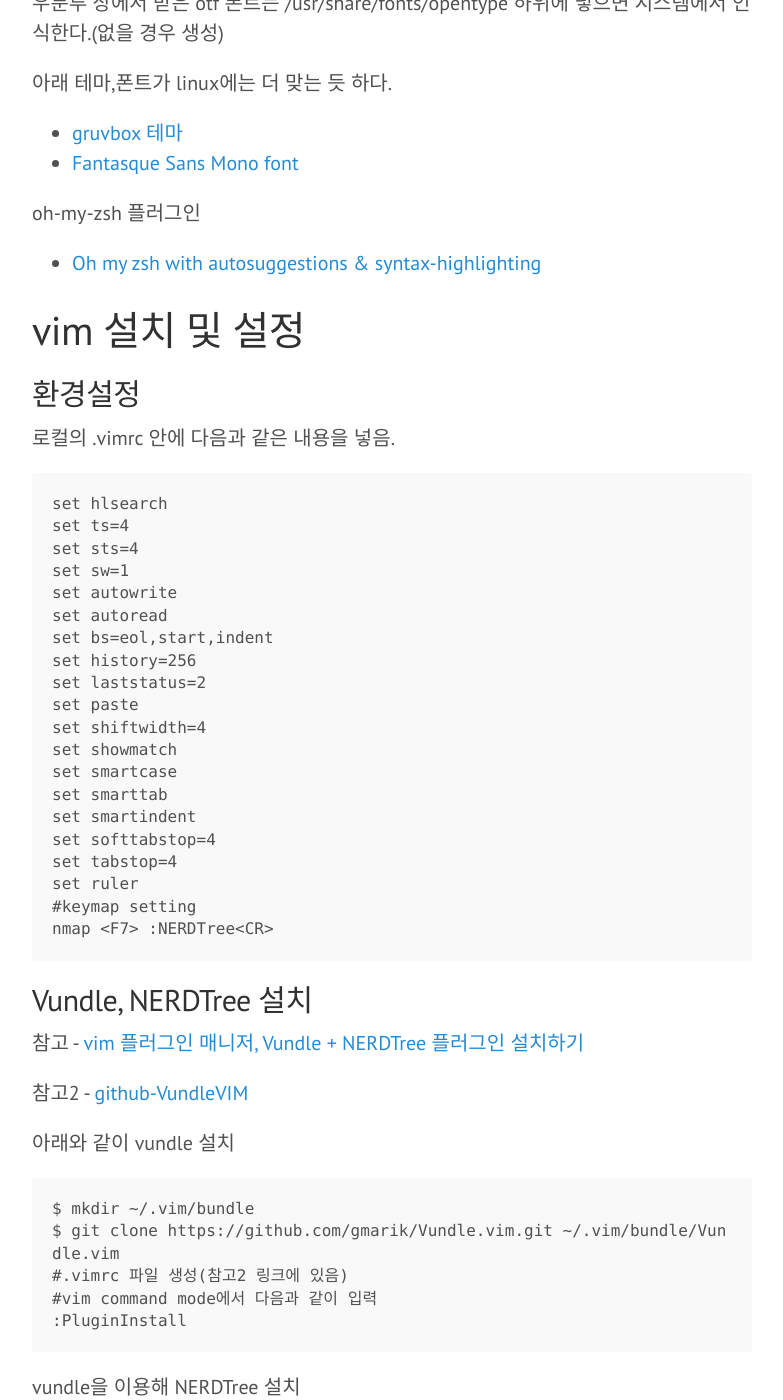
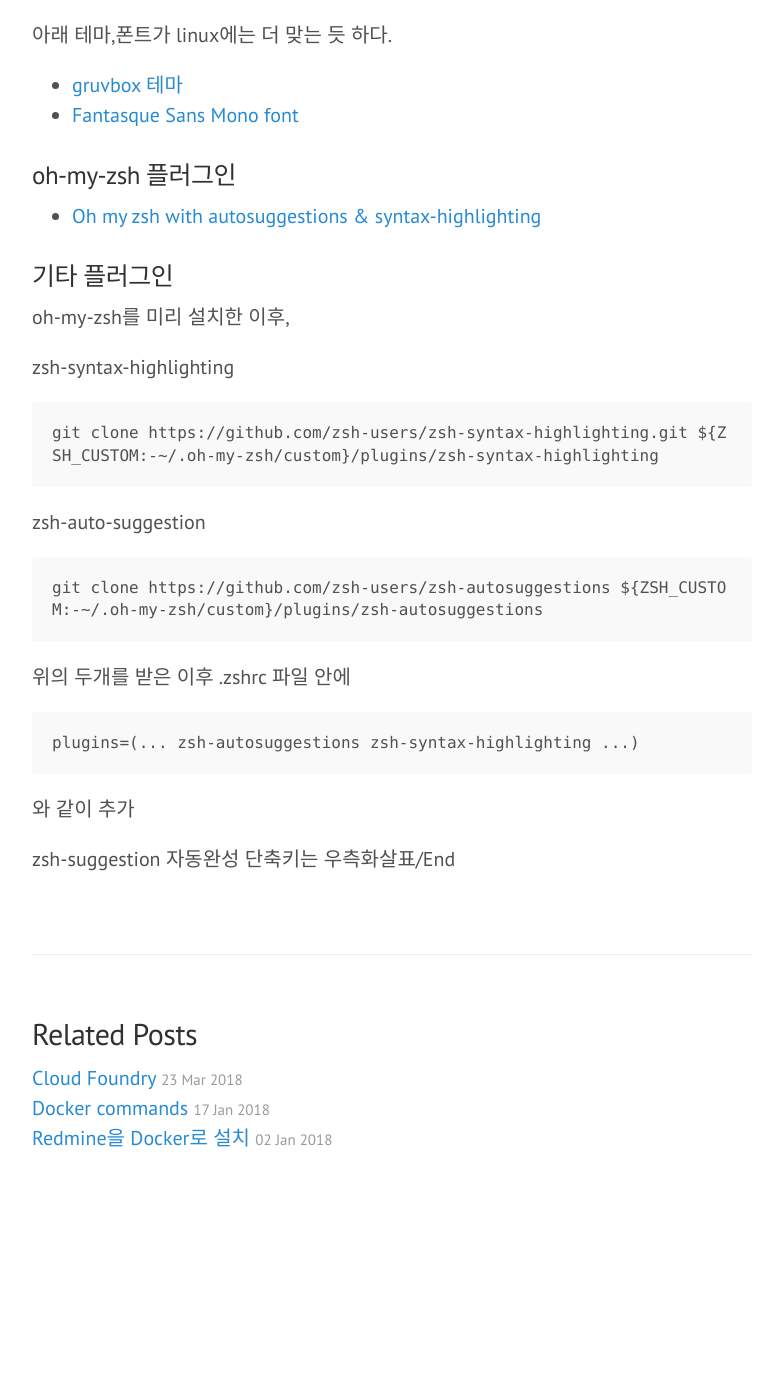
Before and after one commit to skaqud/skaqud.github.com, a Jekyll site: the page built from _posts/2016-01-03-VM-BaseEnv.markdown, in a window 1280 px wide and 1400 px high, scrolled down 2625 px. Shown: the whole window, without its empty margins (248-1031 px from the left). Built offline with Jekyll 4.4.1, drawn with Linux system fonts in a browser that asks for light colours; after the commit the page ends 3838 px from its top, so only the background shows below that; some of the changed text lies outside the part shown.

Commit message:
update posts

```diff
--- a/_posts/2016-01-03-VM-BaseEnv.markdown
+++ b/_posts/2016-01-03-VM-BaseEnv.markdown
@@ -19,9 +19,6 @@
 - repository 설정
 - shell설정
 - git 설정
-- vim 설정
-- 그밖에?
-
 
 # 환경설정
 
@@ -64,7 +61,7 @@
 
 # Shell 환경설정
 
-zsh 설치
+### zsh 설치
 
     $ apt-get install zsh
 
@@ -88,62 +85,26 @@
 - [gruvbox 테마](https://github.com/morhetz/gruvbox)
 - [Fantasque Sans Mono font](https://github.com/belluzj/fantasque-sans)
 
-oh-my-zsh 플러그인
+### oh-my-zsh 플러그인
 
 - [Oh my zsh with autosuggestions & syntax-highlighting](https://gist.github.com/dogrocker/1efb8fd9427779c827058f873b94df95)
 
-# vim 설치 및 설정
+### 기타 플러그인
 
-## 환경설정 ##
+oh-my-zsh를 미리 설치한 이후,
 
-로컬의 .vimrc 안에 다음과 같은 내용을 넣음.
+zsh-syntax-highlighting
 
-    set hlsearch
-    set ts=4
-    set sts=4
-    set sw=1
-    set autowrite
-    set autoread
-    set bs=eol,start,indent
-    set history=256
-    set laststatus=2
-    set paste
-    set shiftwidth=4
-    set showmatch
-    set smartcase
-    set smarttab
-    set smartindent
-    set softtabstop=4
-    set tabstop=4
-    set ruler
-    #keymap setting
-    nmap <F7> :NERDTree<CR>
+    git clone https://github.com/zsh-users/zsh-syntax-highlighting.git ${ZSH_CUSTOM:-~/.oh-my-zsh/custom}/plugins/zsh-syntax-highlighting
 
-## Vundle, NERDTree 설치 ##
+zsh-auto-suggestion
 
-참고 - [vim 플러그인 매니저, Vundle + NERDTree 플러그인 설치하기](https://dobest.io/install-vundle-and-nerdtree/)
+    git clone https://github.com/zsh-users/zsh-autosuggestions ${ZSH_CUSTOM:-~/.oh-my-zsh/custom}/plugins/zsh-autosuggestions
 
-참고2 - [github-VundleVIM](https://github.com/VundleVim/Vundle.vim)
+위의 두개를 받은 이후 .zshrc 파일 안에
 
-아래와 같이 vundle 설치
+    plugins=(... zsh-autosuggestions zsh-syntax-highlighting ...)
 
-    $ mkdir ~/.vim/bundle
-    $ git clone https://github.com/gmarik/Vundle.vim.git ~/.vim/bundle/Vundle.vim
-    #.vimrc 파일 생성(참고2 링크에 있음)
-    #vim command mode에서 다음과 같이 입력
-    :PluginInstall
+와 같이 추가
 
-vundle을 이용해 NERDTree 설치
-
-    :PluginSearch NERD
-    # .vimrc에 아래 내용 추가
-    $ echo "Plugin 'The-NERD-Tree'" >> ~/.vimrc
-    # 설치
-    :PluginInstall
-
-참고3 - [vim 사용자를 위한 플러그인 매니저 vundle 을 소개 합니다.](https://kldp.org/node/125263)
-
--> [vim-plug](https://github.com/junegunn/vim-plug)가 속도가 더 빠르고 편하다고 함
-
-
-참고4 - [vimawesome](http://vimawesome.com)
+zsh-suggestion 자동완성 단축키는 우측화살표/End
```
Also changed, not shown: _posts/2015-04-08-VI-Tips.markdown (+57 -0 lines).
